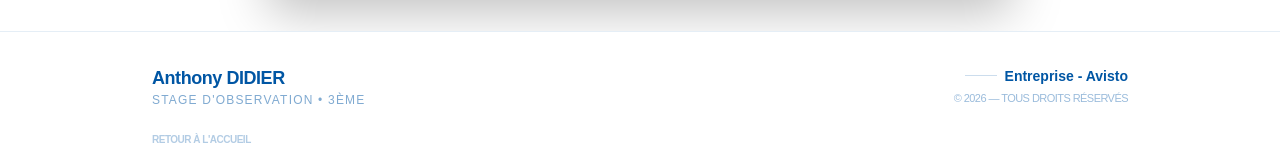
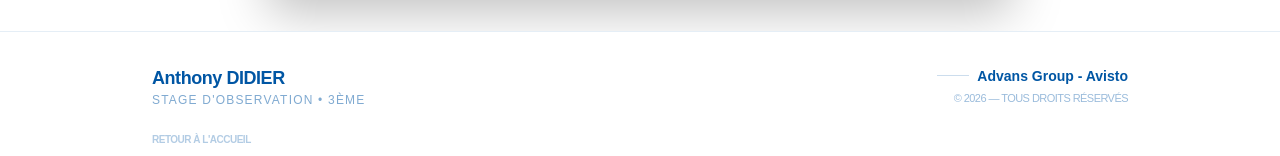
Before and after one commit to Anthonyz150/rapport-de-stage-Anthony, a Next.js app: page / in a window 1280 px wide. Shown: the part 938-1094 px from the top of the page. Built offline with nearby package versions, Linux system fonts and the light colour scheme.

Commit message:
Changement footer

```diff
--- a/app/components/Footer.tsx
+++ b/app/components/Footer.tsx
@@ -18,7 +18,7 @@ export default function Footer() {
           <div className="flex flex-col items-center md:items-end gap-1">
             <div className="flex items-center gap-2">
               <span className="h-px w-8 bg-[#0056A4]/20 hidden md:block"></span>
-              <p className="text-sm font-semibold text-[#0056A4]">Entreprise - Avisto</p>
+              <p className="text-sm font-semibold text-[#0056A4]">Advans Group - Avisto</p>
             </div>
             <p className="text-[11px] text-[#0056A4]/40 font-medium uppercase tracking-tighter">
               © {currentYear} — Tous droits réservés
```
